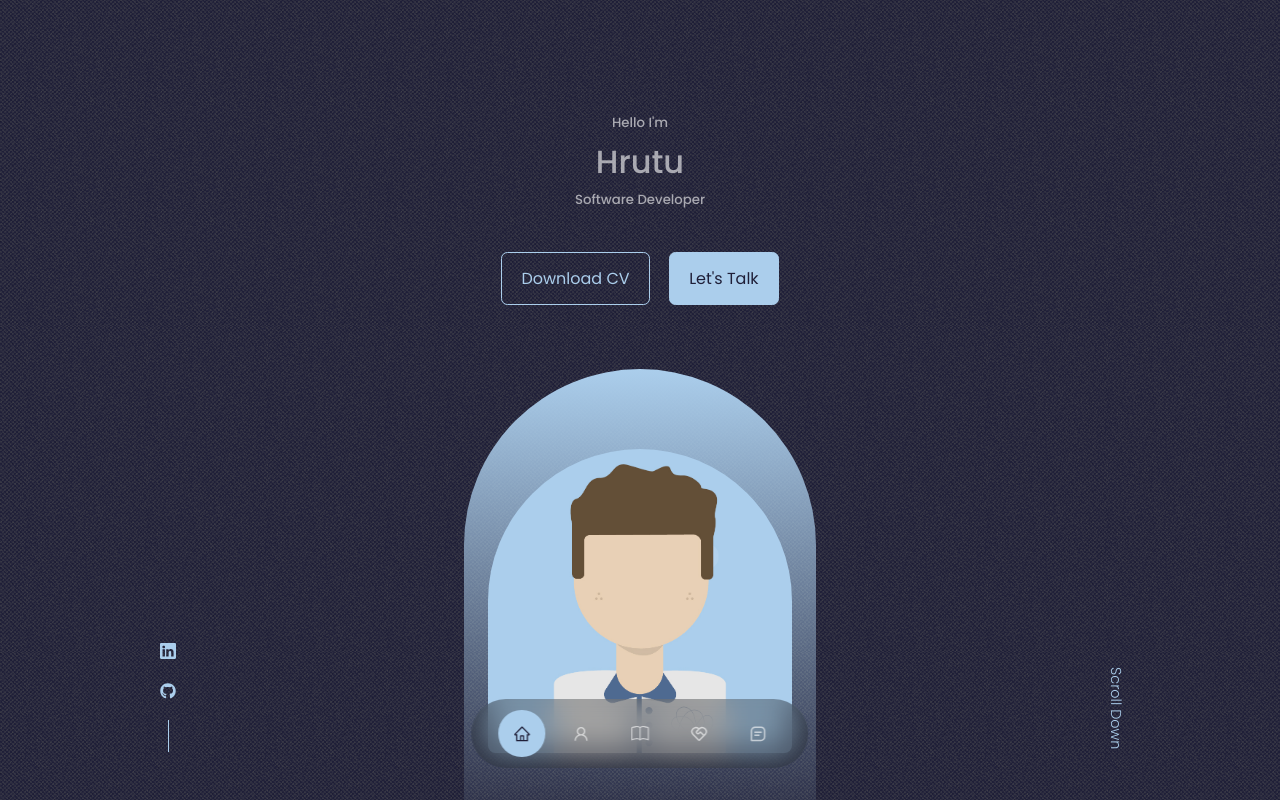
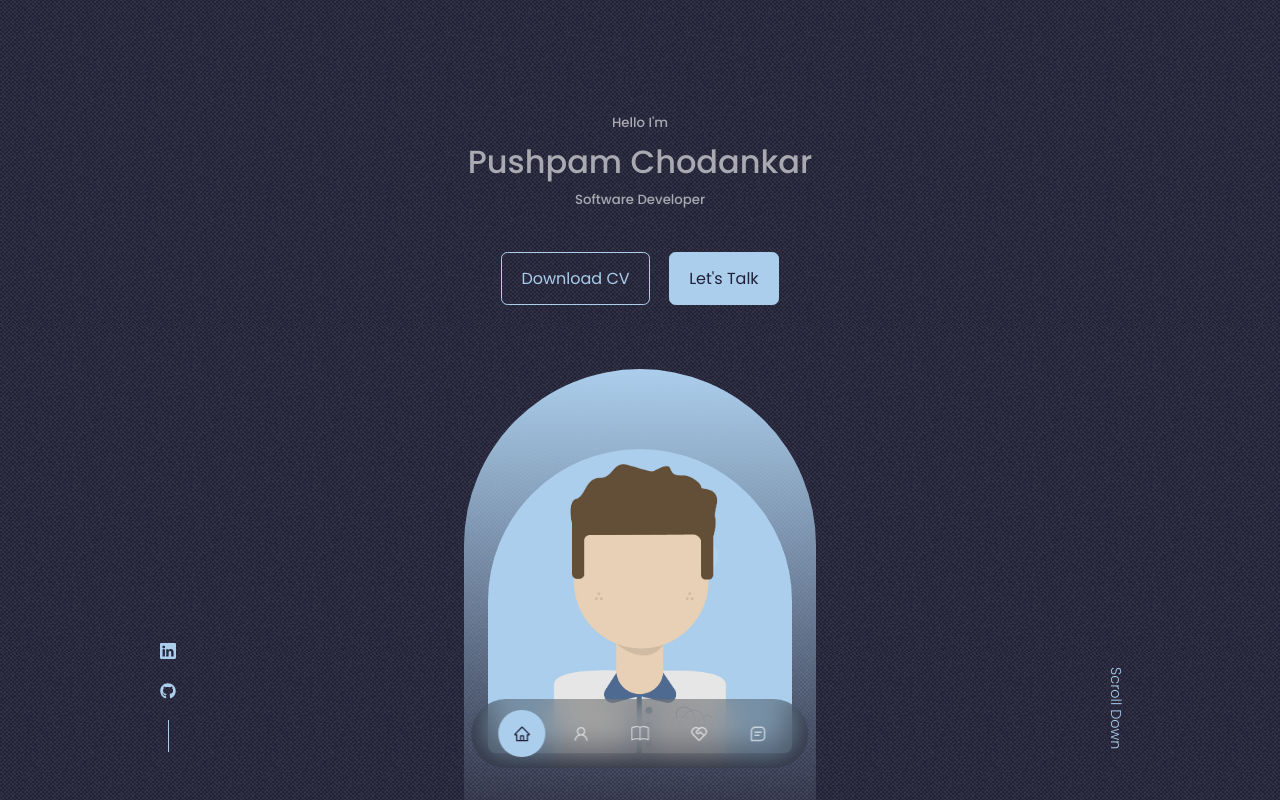
Before and after one commit to Pushpam46/React-portfolio, a React (Create React App) app: page / in a window 1280 px wide. Shown: the top 800 px of the page. Built offline with nearby package versions, Linux system fonts and the light colour scheme.

Commit message:
Changes6

```diff
--- a/src/components/header/Header.js
+++ b/src/components/header/Header.js
@@ -10,7 +10,7 @@ function Header() {
     <header>
         <div className='container header__container'>
             <h5>Hello I'm</h5>
-            <h1>Hrutu</h1>
+            <h1>Pushpam Chodankar</h1>
             <h5 className='text-light'>Software Developer</h5>
             <CTA />
 
```
